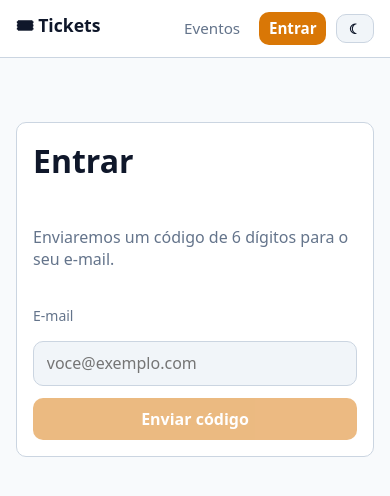
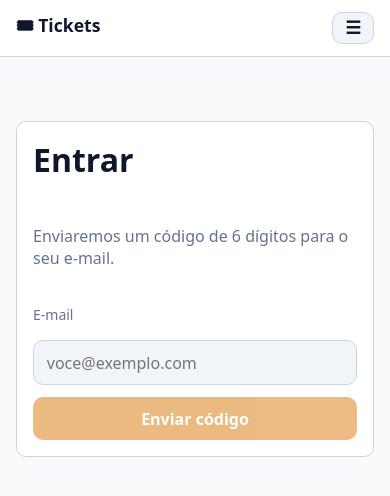
Before and after one commit to andreferrazz/tickets, a SvelteKit app in the folder frontend/: page /auth/login in a window 390 px wide. Shown: the top 496 px of the page. Built offline with nearby package versions, Linux system fonts and the light colour scheme; no server answers.

Commit message:
feat(nav): add responsive mobile menu with hamburger toggle
The nav had no mobile layout — links overflowed on narrow screens.
Adds a hamburger button that expands a vertical dropdown on ≤640px,
with auto-collapse on route change so the panel doesn't linger.

```diff
--- a/frontend/src/lib/i18n/pt.ts
+++ b/frontend/src/lib/i18n/pt.ts
@@ -6,6 +6,8 @@ export const pt = {
 	'nav.invitations': 'Convites',
 	'nav.logout': 'Sair',
 	'nav.login': 'Entrar',
+	'nav.openMenu': 'Abrir menu',
+	'nav.closeMenu': 'Fechar menu',
 
 	// Theme toggle
 	'theme.toggleToDark': 'Tema escuro',
--- a/frontend/src/routes/+layout.svelte
+++ b/frontend/src/routes/+layout.svelte
@@ -13,6 +13,15 @@
 	import { loginModalStore } from '$lib/stores/loginModal.svelte';
 
 	let { children } = $props();
+
+	let menuOpen = $state(false);
+
+	// Collapse the mobile menu after navigating so the panel doesn't linger
+	// over the new page.
+	$effect(() => {
+		page.url.pathname;
+		menuOpen = false;
+	});
 
 	onMount(async () => {
 		const { registerSW } = await import('virtual:pwa-register');
@@ -45,7 +54,16 @@
 <nav class="nav">
 	<div class="nav-inner">
 		<a href="/" class="brand">🎟 Tickets</a>
-		<div class="nav-links">
+		<button
+			class="secondary small nav-toggle"
+			aria-expanded={menuOpen}
+			aria-controls="nav-links"
+			aria-label={menuOpen ? t('nav.closeMenu') : t('nav.openMenu')}
+			onclick={() => (menuOpen = !menuOpen)}
+		>
+			{menuOpen ? '✕' : '☰'}
+		</button>
+		<div id="nav-links" class="nav-links" class:open={menuOpen}>
 			<a href="/" class:active={page.url.pathname === '/'}>{t('nav.events')}</a>
 			{#if auth.isAuthed}
 				<a href="/orders" class:active={page.url.pathname.startsWith('/orders')}
@@ -111,6 +129,12 @@
 		align-items: center;
 		flex-wrap: wrap;
 	}
+	.nav-toggle {
+		display: none;
+		min-width: 2.4rem;
+		font-size: 1.1rem;
+		line-height: 1;
+	}
 	.nav-links :global(a) {
 		color: var(--muted);
 		padding: 0.4rem 0.6rem;
@@ -136,4 +160,32 @@
 		padding: 0.4rem 0.75rem;
 		font-size: 0.85rem;
 	}
+
+	@media (max-width: 640px) {
+		.nav-toggle {
+			display: inline-flex;
+			align-items: center;
+			justify-content: center;
+		}
+		.nav-links {
+			display: none;
+			flex-direction: column;
+			align-items: stretch;
+			gap: 0.25rem;
+			flex-basis: 100%;
+			padding-top: 0.5rem;
+		}
+		.nav-links.open {
+			display: flex;
+		}
+		/* Let each entry fill the dropdown width so taps land easily. */
+		.nav-links :global(a),
+		.nav-links :global(button) {
+			width: 100%;
+			text-align: left;
+		}
+		.who {
+			order: 1;
+		}
+	}
 </style>
```
